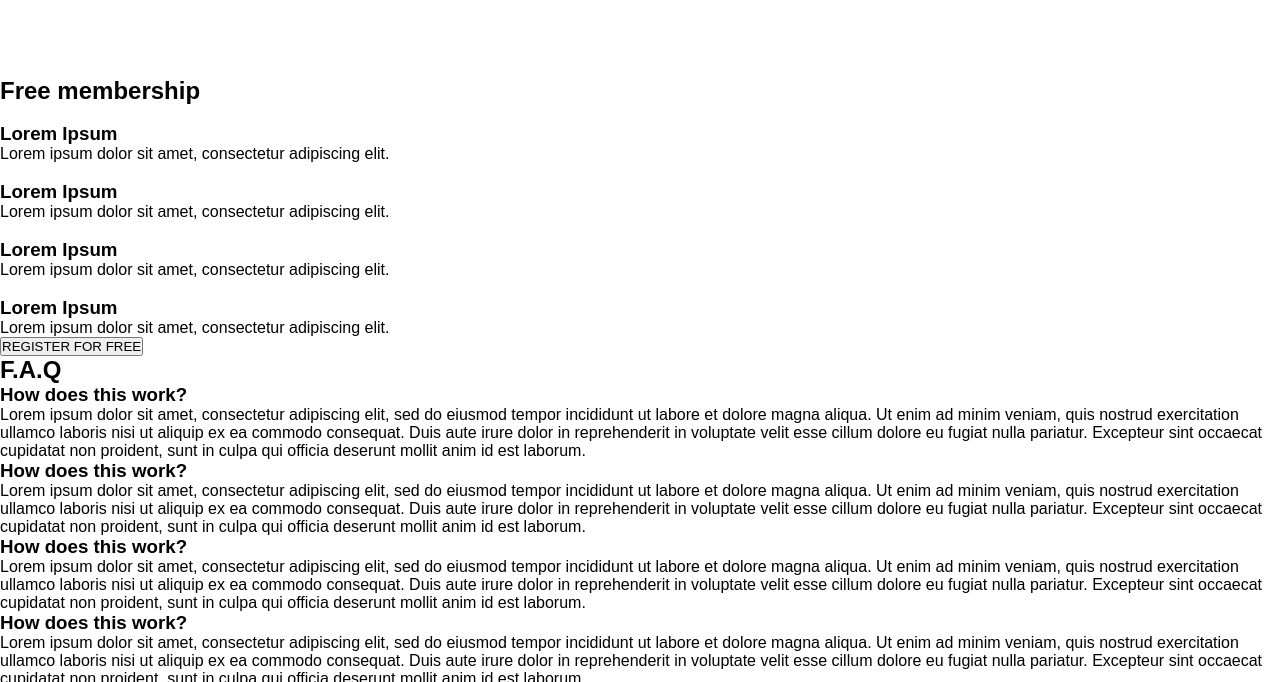
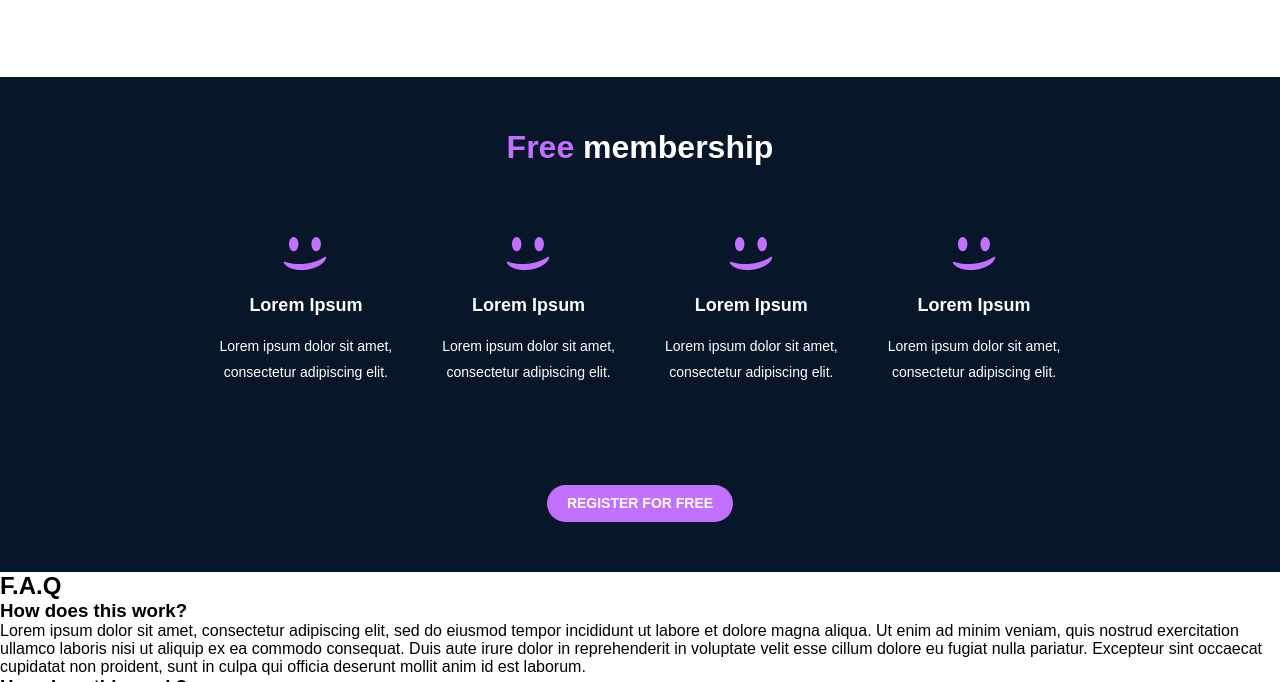
Before and after one commit to amnesia2k/alx_html_css, a plain HTML site: page css_advanced/index.html in a window 1280 px wide. Shown: the part 1969-2651 px from the top of the page. Drawn offline with Linux system fonts and the light colour scheme; a web font is replaced by a local one.

Commit message:
finished membership section

```diff
--- a/css_advanced/index.html
+++ b/css_advanced/index.html
@@ -169,31 +169,45 @@
           </div>
         </div>
       </section>
-      <section>
-        <h2>Free membership</h2>
-        <div>
-          <img src="./images/smile.svg" alt="" />
+      <section class="membership">
+        <h2><span>Free</span> membership</h2>
+        <div class="member-smiles">
+          <div class="members">
+            <img src="./assets/smile.png" alt="" />
             <h3>Lorem Ipsum</h3>
-          <p>Lorem ipsum dolor sit amet, consectetur adipiscing elit.</p>
+            <p>
+              Lorem ipsum dolor sit amet,<br />
+              consectetur adipiscing elit.
+            </p>
           </div>
-        <div>
-          <img src="./images/smile.svg" alt="" />
+          <div class="members">
+            <img src="./assets/smile.png" alt="" />
             <h3>Lorem Ipsum</h3>
-          <p>Lorem ipsum dolor sit amet, consectetur adipiscing elit.</p>
+            <p>
+              Lorem ipsum dolor sit amet,<br />
+              consectetur adipiscing elit.
+            </p>
           </div>
-        <div>
-          <img src="./images/smile.svg" alt="" />
+          <div class="members">
+            <img src="./assets/smile.png" alt="" />
             <h3>Lorem Ipsum</h3>
-          <p>Lorem ipsum dolor sit amet, consectetur adipiscing elit.</p>
+            <p>
+              Lorem ipsum dolor sit amet,<br />
+              consectetur adipiscing elit.
+            </p>
           </div>
-        <div>
-          <img src="./images/smile.svg" alt="" />
+          <div class="members">
+            <img src="./assets/smile.png" alt="" />
             <h3>Lorem Ipsum</h3>
-          <p>Lorem ipsum dolor sit amet, consectetur adipiscing elit.</p>
+            <p>
+              Lorem ipsum dolor sit amet,<br />
+              consectetur adipiscing elit.
+            </p>
+          </div>
         </div>
         <button>REGISTER FOR FREE</button>
       </section>
-      <section>
+      <section class="faqs">
         <h2>F.A.Q</h2>
         <div>
           <div>
--- a/css_advanced/styles.css
+++ b/css_advanced/styles.css
@@ -252,3 +252,58 @@ nav ul li a {
   line-height: 27px;
   text-align: right;
 }
+
+.membership {
+  background: var(--color-secondary);
+  color: var(--text-light);
+  padding: 50px 120px;
+}
+
+.membership h2 {
+  font-size: 32px;
+  font-weight: 700;
+  line-height: 40.22px;
+  text-align: center;
+  padding-bottom: 70px;
+}
+
+.membership span {
+  color: var(--color-primary);
+}
+
+.member-smiles {
+  display: flex;
+  justify-content: center;
+  gap: 50px;
+  text-align: center;
+}
+
+.members h3 {
+  padding-top: 15px;
+  font-size: 18px;
+  font-weight: 600;
+  line-height: 26px;
+}
+
+.members p {
+  padding-top: 15px;
+  font-size: 14px;
+  font-weight: 400;
+  line-height: 26px;
+}
+
+.membership button {
+  margin: 100px auto 0;
+  display: flex;
+  justify-content: center;
+  font-size: 14px;
+  font-weight: 600;
+  line-height: 17.6px;
+  background: var(--color-primary);
+  color: var(--text-light);
+  border: none;
+  border-radius: 20px;
+  outline: none;
+  padding: 10px 20px;
+  cursor: pointer;
+}
```
Also changed, not shown: css_advanced/assets/smile.png (added). Lines whose indentation alone changed are shown as unchanged.
